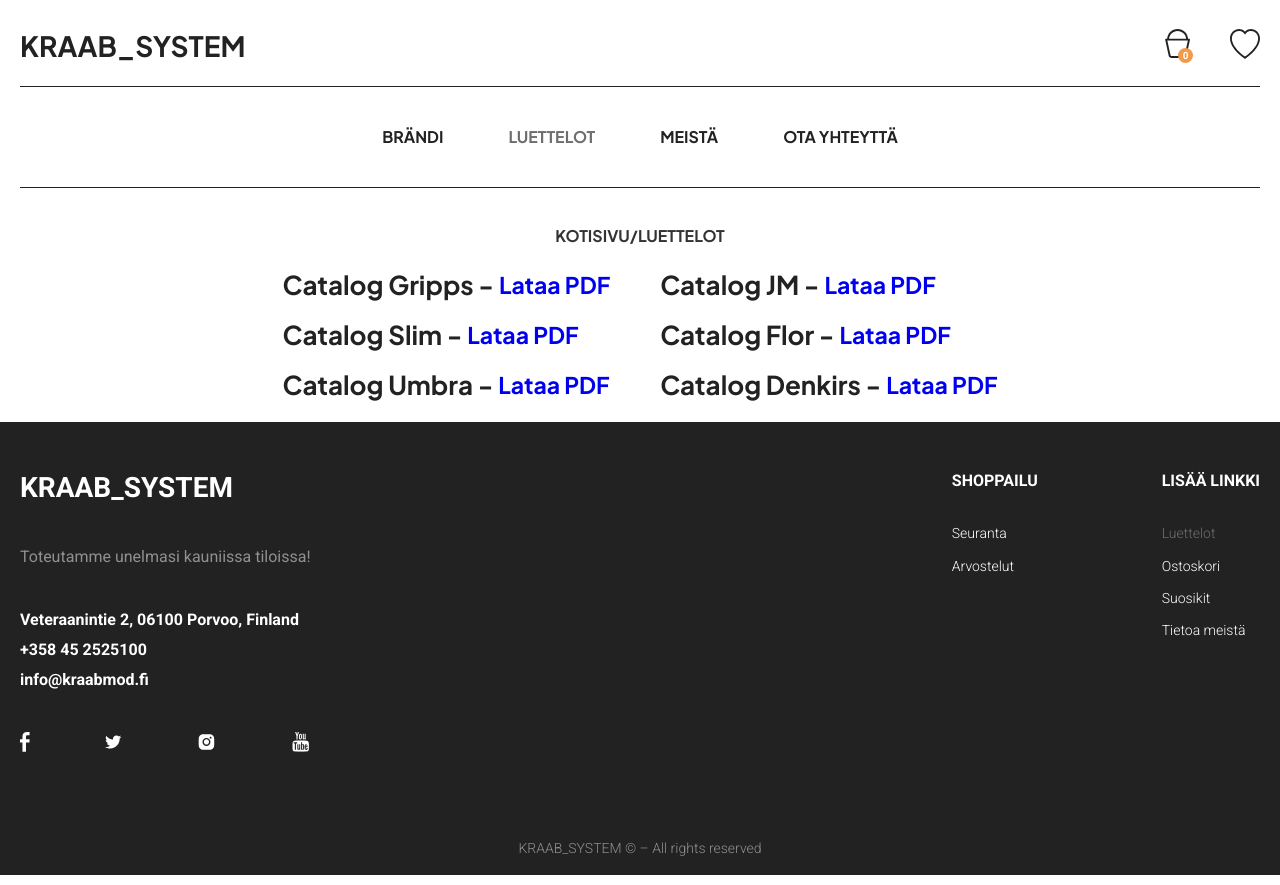
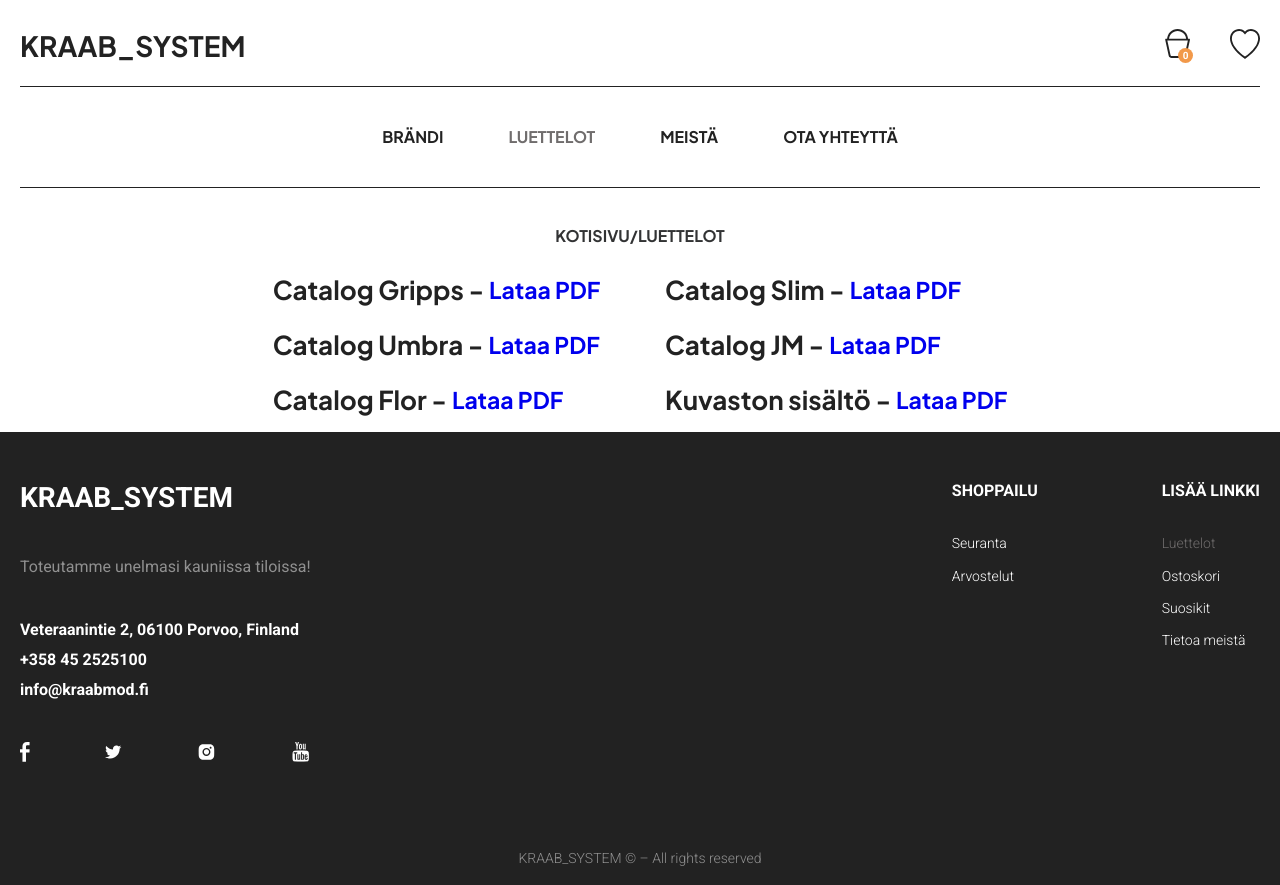
Before and after one commit to FEZUGICRIX/kraab_system, a React (Vite) app: page /catalogs in a window 1280 px wide. Built offline with nearby package versions, Linux system fonts and the light colour scheme.

Commit message:
replace pdf catalog

```diff
--- a/src/components/Snackbar/Snackbar.jsx
+++ b/src/components/Snackbar/Snackbar.jsx
@@ -1,34 +1,37 @@
 import React, { useState, useEffect } from 'react';
 import './Snackbar.scss';
 
-const Snackbar = ({ message, duration = 3000, onClose }) => {
+const Snackbar = ({ message, duration = 2000, onClose }) => {
   const [visible, setVisible] = useState(false);
   const [exiting, setExiting] = useState(false);
 
   useEffect(() => {
     if (message) {
       setVisible(true);
-            setExiting(false); // Убедитесь, что компонент не находится в процессе выхода
+      setExiting(false);
 
-            // Устанавливаем таймер для скрытия Snackbar
       const timer = setTimeout(() => {
-                setExiting(true); // Начинаем процесс выхода
+        setExiting(true);
         setTimeout(() => {
           setVisible(false);
-                    if (onClose) onClose(); // Вызываем функцию обратного вызова после закрытия
-                }, 300); // Задержка должна соответствовать времени анимации выхода
+          if (onClose) onClose();
+        }, 300);
       }, duration);
 
       return () => clearTimeout(timer);
     } else {
-            setExiting(false); // Убедитесь, что процесс выхода прерван, если сообщение очищено
+      setExiting(false);
     }
   }, [message, duration, onClose]);
 
   if (!visible && !exiting) return null;
 
   return (
-        <div className={`snackbar ${visible ? 'enter' : ''} ${exiting ? 'exit' : ''}`}>
+    <div
+      className={`snackbar ${visible ? 'enter' : ''} ${
+        exiting ? 'exit' : ''
+      }`}
+    >
       <span className="snackbar-message">{message}</span>
       <button className="snackbar-close" onClick={() => setExiting(true)}>
         &times;
--- a/src/components/Snackbar/Snackbar.scss
+++ b/src/components/Snackbar/Snackbar.scss
@@ -1,5 +1,6 @@
 .snackbar {
   position: fixed;
+  z-index: 10;
   bottom: 0;
   left: 50%;
   transform: translateX(-50%);
@@ -20,13 +21,13 @@
   &.enter {
     opacity: 1;
     visibility: visible;
-    transform: translateX(-50%) translateY(0);
+    transform: translateX(-50%) translateY(-20px);
   }
 
   &.exit {
     opacity: 0;
     visibility: hidden;
-    transform: translateX(-50%) translateY(100%);
+    transform: translateX(-50%) translateY(0);
   }
 
   .snackbar-message {
--- a/src/pages/CatalogsPage/CatalogsPage.jsx
+++ b/src/pages/CatalogsPage/CatalogsPage.jsx
@@ -5,76 +5,73 @@
 import catalogUmbra from '../../pdf/TechMap_UMBRA(EN).pdf';
 import catalogJM from '../../pdf/catalog-JM_compressed (1).pdf';
 import catalogFlor from '../../pdf/Flor catalog.pdf';
-import catalogDenkirs from '../../pdf/Catalog DENKIRS (1) (1).pdf';
+import gallery from '../../pdf/gallery.pdf';
 
 const CatalogsPage = () => {
   return (
     <>
       <Breadcrumbs pageTitle="luettelot" />
 
-      <section className="blog">
+      <section className="catalogs">
         <div className="container">
-          <div className="blog__container">
-            <div className="blog__catalog catalog">
-              <div className="catalog__block">
-                <div className="catalog__item">
-                  <h1 className="catalog__title">Catalog Gripps - </h1>
+          <div className="catalogs__container">
+            <div className="catalogs__catalog catalogs">
+              <div className="catalogs__item">
+                <h1 className="catalogs__title">Catalog Gripps - </h1>
                 <a
                   href={catalogGipps}
-                    download="catalog-gipps.pdf"
-                    className="catalog__link"
+                  download="catalogs-gipps.pdf"
+                  className="catalogs__link"
                 >
                   Lataa PDF
                 </a>
               </div>
-                <div className="catalog__item">
-                  <h1 className="catalog__title">Catalog Slim - </h1>
+              <div className="catalogs__item">
+                <h1 className="catalogs__title">Catalog Slim - </h1>
                 <a
                   href={catalogSlim}
-                    download="catalog-slim.pdf"
-                    className="catalog__link"
+                  download="catalogs-slim.pdf"
+                  className="catalogs__link"
                 >
                   Lataa PDF
                 </a>
               </div>
-                <div className="catalog__item">
-                  <h1 className="catalog__title">Catalog Umbra - </h1>
+              <div className="catalogs__item">
+                <h1 className="catalogs__title">Catalog Umbra - </h1>
                 <a
                   href={catalogUmbra}
-                    download="catalog-umbra.pdf"
-                    className="catalog__link"
+                  download="catalogs-umbra.pdf"
+                  className="catalogs__link"
                 >
                   Lataa PDF
                 </a>
               </div>
-              </div>
-              <div className="catalog__block">
-                <div className="catalog__item">
-                  <h1 className="catalog__title">Catalog JM - </h1>
+              <div className="catalogs__item">
+                <h1 className="catalogs__title">Catalog JM - </h1>
                 <a
                   href={catalogJM}
-                    download="catalog-JM.pdf"
-                    className="catalog__link"
+                  download="catalogs-JM.pdf"
+                  className="catalogs__link"
                 >
                   Lataa PDF
                 </a>
               </div>
-                <div className="catalog__item">
-                  <h1 className="catalog__title">Catalog Flor - </h1>
+              <div className="catalogs__item">
+                <h1 className="catalogs__title">Catalog Flor - </h1>
                 <a
                   href={catalogFlor}
-                    download="catalog-flor.pdf"
-                    className="catalog__link"
+                  download="catalogs-flor.pdf"
+                  className="catalogs__link"
                 >
                   Lataa PDF
                 </a>
               </div>
-                <div className="catalog__item">
-                  <h1 className="catalog__title">Catalog Denkirs - </h1>
+              <div className="catalogs__item">
+                <h1 className="catalogs__title">Kuvaston sisältö - </h1>
                 <a
-                    href={catalogDenkirs}
-                    download="catalog-denkirs.pdf"
-                    className="catalog__link"
+                  href={gallery}
+                  download="gallery.pdf"
+                  className="catalogs__link"
                 >
                   Lataa PDF
                 </a>
@@ -82,9 +79,6 @@
             </div>
           </div>
         </div>
-
-          {/* <embed src={catalogPdf} width="100%" height="500px" /> */}
-        </div>
       </section>
     </>
   );
--- a/src/pages/CatalogsPage/_CatalogsPage.scss
+++ b/src/pages/CatalogsPage/_CatalogsPage.scss
@@ -1,15 +1,15 @@
-.blog {
-  margin: 20px 0;
+.catalogs {
+  margin: 25px 0 15px 0;
   &__container {
     display: flex;
   }
 
-  .catalog {
-    display: flex;
-    justify-content: center;
-    justify-items: center;
-    gap: 50px;
-    width: 100%;
+  .catalogs {
+    display: grid;
+    grid-template-columns: repeat(2, 1fr);
+    column-gap: 50px;
+    row-gap: 20px;
+    margin: auto;
 
     &__block {
       display: flex;
@@ -19,7 +19,6 @@
 
     &__item {
       display: flex;
-      // align-items: center;
       gap: 5px;
       font-size: 20px;
     }
@@ -41,9 +40,7 @@
 
     @media (max-width: 760px) {
       & {
-        flex-direction: column;
-        align-items: center;
-        gap: 15px;
+        grid-template-columns: repeat(1, 1fr);
       }
     }
   }
--- a/src/pages/ProductPage/ProductPage.jsx
+++ b/src/pages/ProductPage/ProductPage.jsx
@@ -344,7 +344,7 @@
 
       <Snackbar
         message={snackbarMessage}
-        duration={40000}
+        duration={2000}
         onClose={() => setSnackbarMessage('')}
       />
 
```
Also changed, not shown: 2 other files (tests, documents, lock files or other folders). Lines whose indentation alone changed are shown as unchanged.
